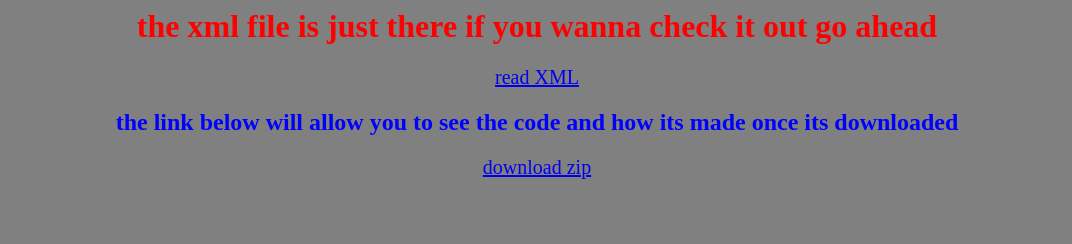
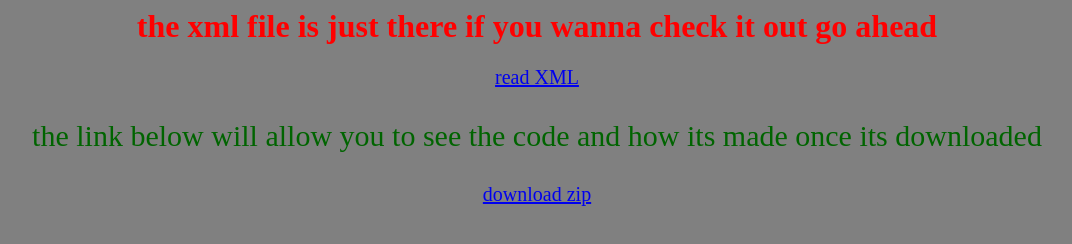
Before and after one commit to admin505admin505/XML, a plain HTML site: page index.html in a window 1280 px wide. Shown: the whole page, without its empty margins (103-1175 px from the left). Drawn offline with Linux system fonts and the light colour scheme.

Commit message:
Update index.html

```diff
--- a/index.html
+++ b/index.html
@@ -3,5 +3,5 @@
    <link href="xml.css" rel="stylesheet" type="text/css" />
    <h1>the xml file is just there if you wanna check it out go ahead</h1>
    <div><a href="script.xml">read XML</a></div>
-   <h2>the link below will allow you to see the code and how its made once its downloaded</h2>
+   <p>the link below will allow you to see the code and how its made once its downloaded</p>
    <div><a href="codes.txt">download zip</a></div>
```
